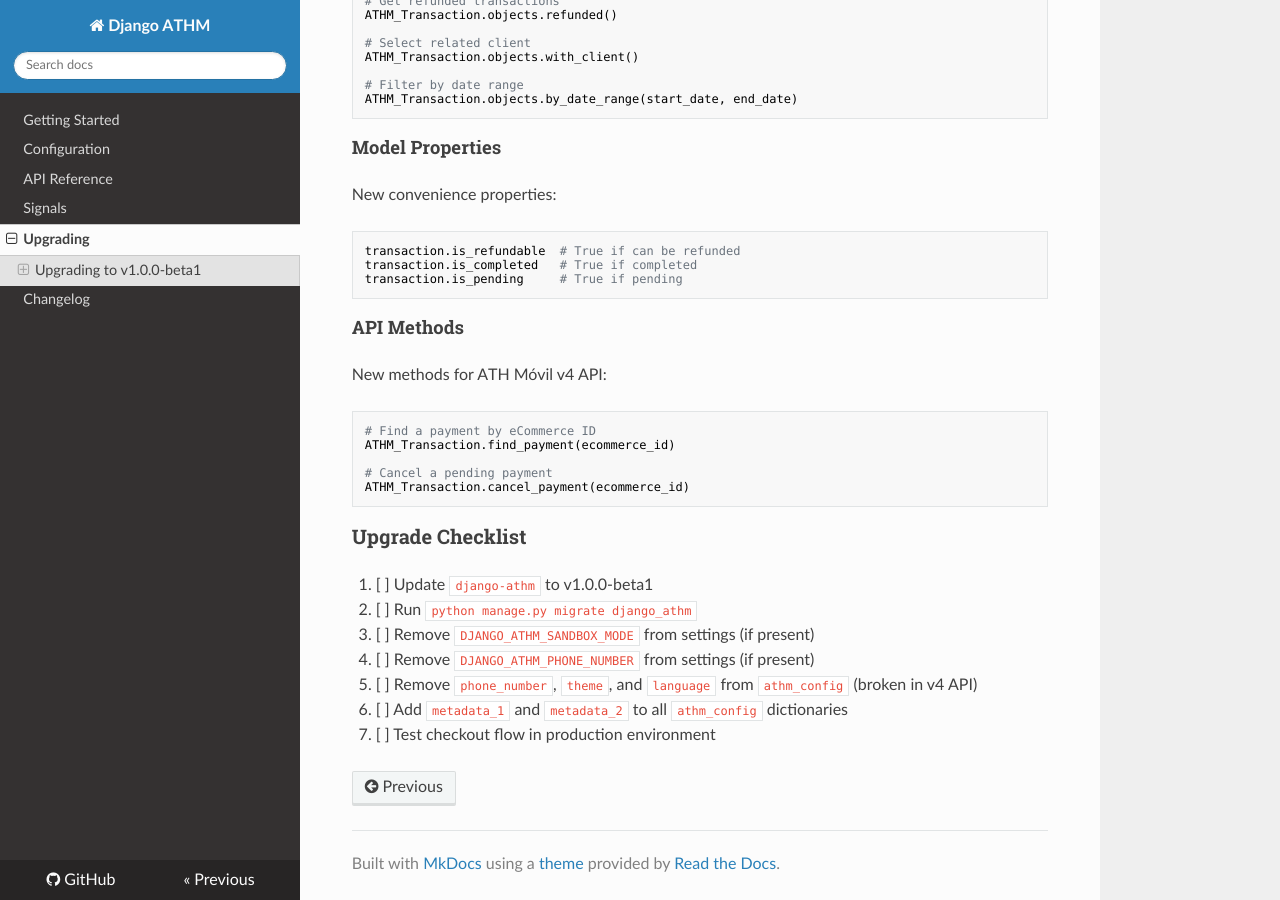
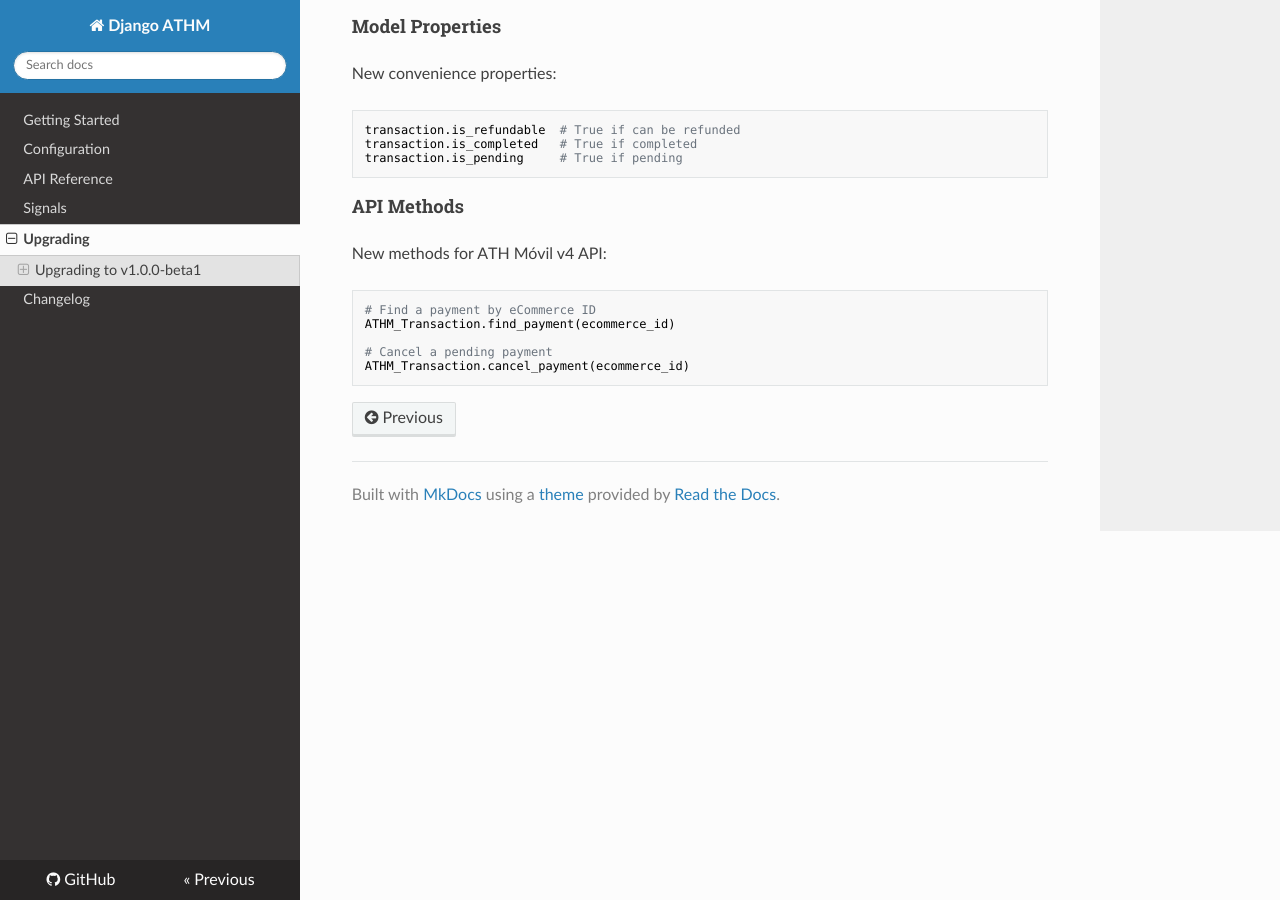
Before and after one commit to django-athm/django-athm, an MkDocs documentation site: the page built from docs/upgrading.md, in a window 1280 px wide and 900 px high, scrolled down 2308 px. Built offline with MkDocs 1.6.1, drawn with Linux system fonts in a browser that asks for light colours; nearby versions of some CDN libraries; some of the changed text lies outside the part shown.

Commit message:
docs: clean up v1.0.0-beta1 upgrade guide
- Add link to ATH Movil v4 API changelog
- Remove redundant phone number setting note
- Remove upgrade checklist (covered in breaking changes)

Co-Authored-By: Claude <noreply@anthropic.com>

````diff
--- a/docs/upgrading.md
+++ b/docs/upgrading.md
@@ -67,11 +67,7 @@ django-athm automatically ignores these values and logs warnings if you provide
 }
 ```
 
-#### 4. DJANGO_ATHM_PHONE_NUMBER Setting Removed
-
-The global `DJANGO_ATHM_PHONE_NUMBER` setting has been removed. Remove it from your settings if present.
-
-#### 5. Python/Django Version Support
+#### 4. Python/Django Version Support
 
 - **Minimum Python**: 3.8
 - **Minimum Django**: 4.2
@@ -133,13 +129,3 @@ ATHM_Transaction.find_payment(ecommerce_id)
 # Cancel a pending payment
 ATHM_Transaction.cancel_payment(ecommerce_id)
 ```
-
-### Upgrade Checklist
-
-1. [ ] Update `django-athm` to v1.0.0-beta1
-2. [ ] Run `python manage.py migrate django_athm`
-3. [ ] Remove `DJANGO_ATHM_SANDBOX_MODE` from settings (if present)
-4. [ ] Remove `DJANGO_ATHM_PHONE_NUMBER` from settings (if present)
-5. [ ] Remove `phone_number`, `theme`, and `language` from `athm_config` (broken in v4 API)
-6. [ ] Add `metadata_1` and `metadata_2` to all `athm_config` dictionaries
-7. [ ] Test checkout flow in production environment
````
Also changed, not shown: other parts of docs/upgrading.md (+1 -1 lines).
